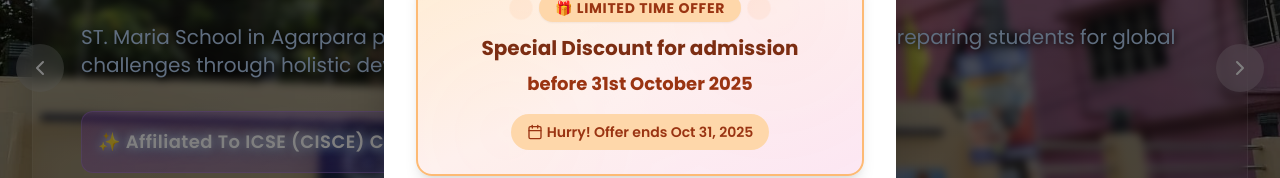
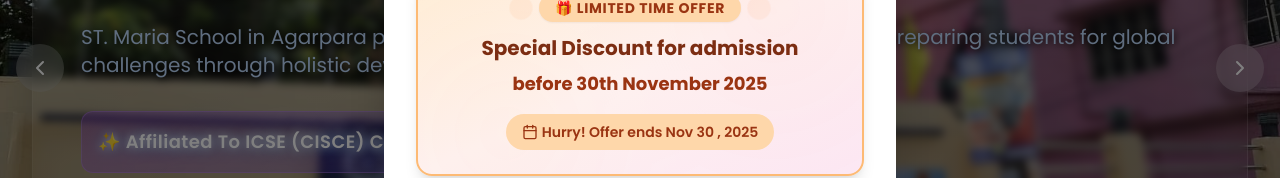
Before and after one commit to Aryan-Singh16/School, a React (Vite) app in the folder creative-education-website-main/: page / in a window 1280 px wide. Shown: the part 440-618 px from the top of the page. Built offline with nearby package versions, Linux system fonts and the light colour scheme.

Commit message:
nov update

```diff
--- a/creative-education-website-main/src/pages/Index.tsx
+++ b/creative-education-website-main/src/pages/Index.tsx
@@ -194,7 +194,7 @@ const AnnouncementPopup = () => {
                   Special Discount for admission
                 </p>
                 <p className="text-orange-800 font-bold text-base sm:text-lg">
-                  before 31st October 2025
+                  before 30th November 2025
                 </p>
               </div>
 
@@ -202,7 +202,7 @@ const AnnouncementPopup = () => {
                 <div className="bg-orange-200 px-3 sm:px-4 py-2 rounded-full">
                   <span className="text-orange-800 font-semibold text-xs sm:text-sm flex items-center gap-1">
                     <Calendar className="h-3 sm:h-4 w-3 sm:w-4" />
-                    Hurry! Offer ends Oct 31, 2025
+                    Hurry! Offer ends Nov 30 , 2025
                   </span>
                 </div>
               </div>
```
